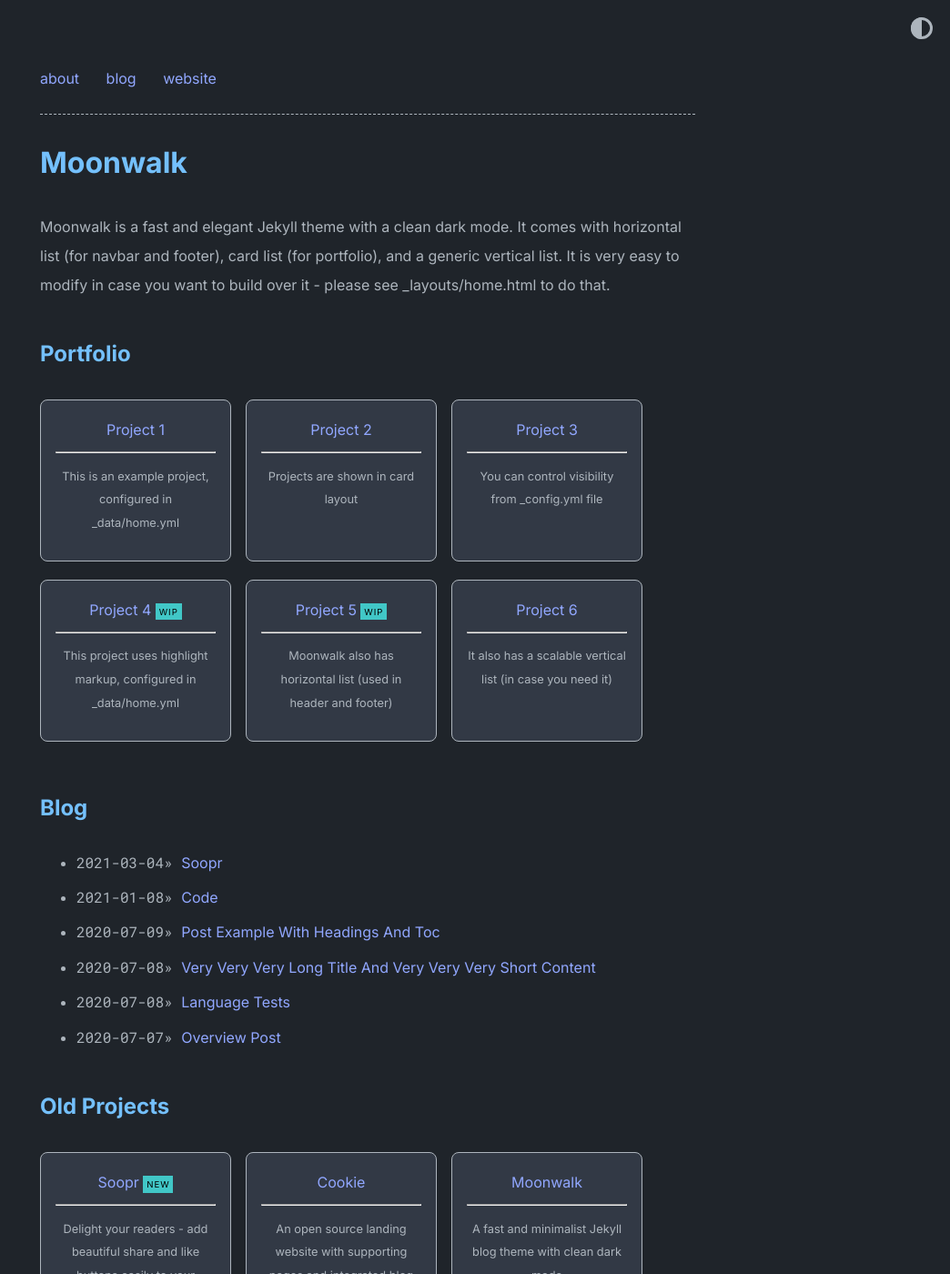
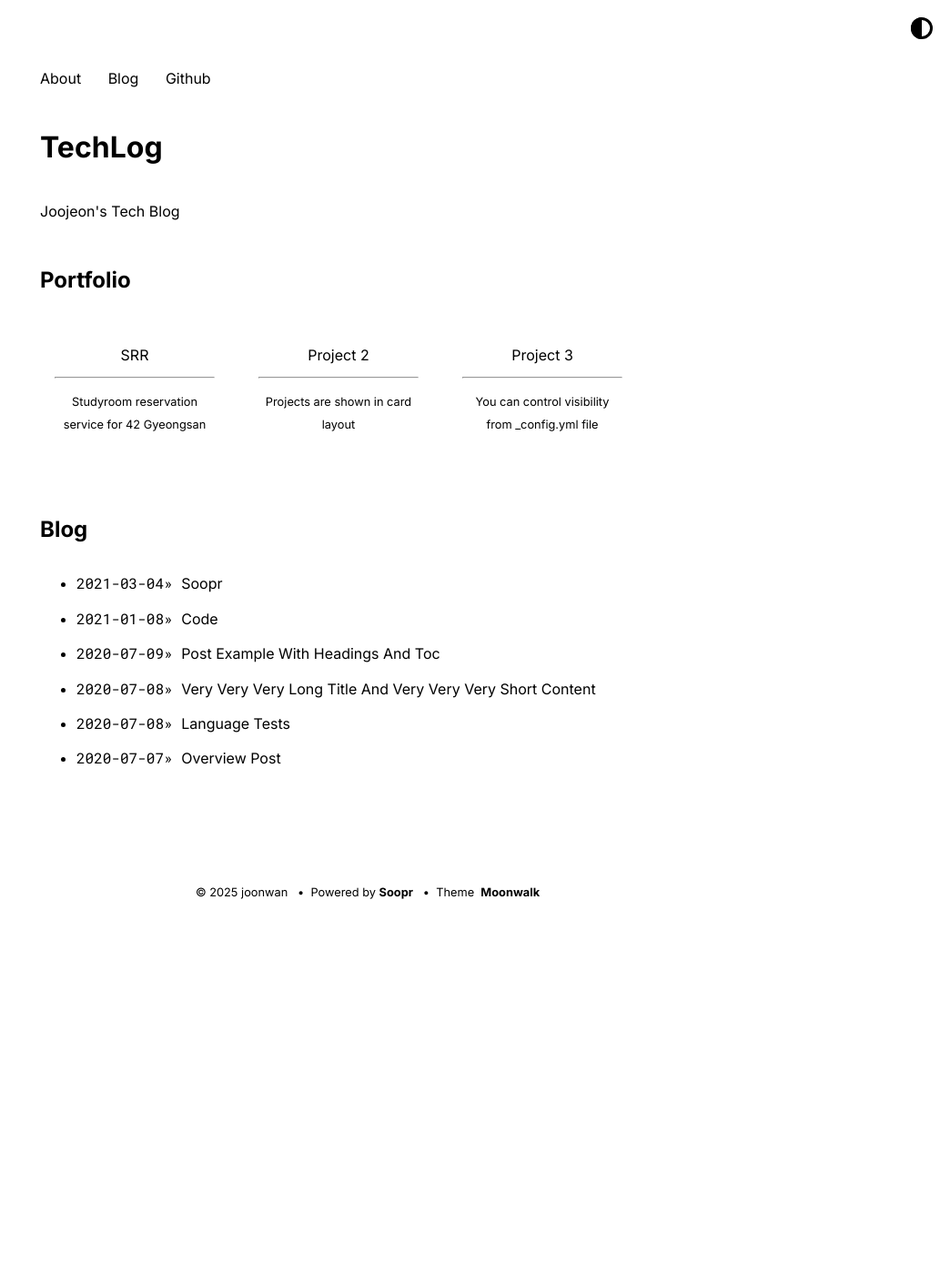
Before and after one commit to joonwan/joonwan.github.io, a Jekyll site: the page built from index.md, in a window 1280 px wide and 1400 px high. Shown: the whole window at 91% size, without its empty margins (236-1280 px from the left). Built offline with Jekyll 4.4.1, drawn with Linux system fonts in a browser that asks for light colours; some of the changed text lies outside the part shown.

Commit message:
fix: url

```diff
--- a/_config.yml
+++ b/_config.yml
@@ -1,22 +1,22 @@
-title: Moonwalk
-author: Abhinav Saxena
+title: TechLog
+author: joonwan
 url: https://joonwan.github.io # root address of the site
 description: > # description of the site (multiple lines allowed)
-  Moonwalk is a fast and elegant Jekyll theme with a clean dark mode. It comes with horizontal list (for navbar and footer), card list (for portfolio), and a generic vertical list. It is very easy to modify in case you want to build over it - please see _layouts/home.html to do that.
+  Joojeon's Tech Blog
 
 permalink: /:slug
 
 favicon: "./logo.png" # relative path to site's favicon
 
 twitter:
-    username: abhinav # update or delete this
+    username: joonwan # update or delete this
     card: summary_large_image
 
 #theme: moonwalk # if you are using GitHub Pages, change it to remote_theme: abhinavs/moonwalk
 remote_theme: abhinavs/moonwalk
 
 theme_config:
-  appearance: "dark" # can be "light", "dark" or "auto"
+  appearance: "auto" # can be "light", "dark" or "auto"
   appearance_toggle: true # if appearance can be switched by user
   back_home_text: "home.." # customize text for homepage link in post layout
   date_format: "%Y-%m-%d" # customize how date is formatted
@@ -27,7 +27,7 @@ theme_config:
   # following keys are using to create home layout
   show_projects: true # show projects as cards, add in _data/home.yml
   show_blog: true # show blog posts added in _posts
-  show_old_projects: true # show old projects as cards, add in _data/home.yml
+  show_old_projects: false # show old projects as cards, add in _data/home.yml
   show_misc_list: false # show generic vertical list for misc details, add _data/home.yml
   show_reading_time: true # show number of words and reading time in the blog posts
   show_tags: true # show tags in a blog posts
--- a/_data/home.yml
+++ b/_data/home.yml
@@ -1,17 +1,20 @@
 navbar_entries:
-  - title: about
+  - title: About
     url: about
 
-  - title: blog
+  - title: Blog
     url: blog
 
-  - title: website
-    url: https://www.abhinav.co
+  - title: Github
+    url: https://github.com/joonwan
+
+  # - title: website
+  #   url: https://www.abhinav.co
 
 project_entries:
-  - title: Project 1
+  - title: SRR
     url: overview-post
-    desc: This is an example project, configured in _data/home.yml
+    desc: Studyroom reservation service for 42 Gyeongsan
 
   - title: Project 2
     url: overview-post
@@ -21,19 +24,8 @@ project_entries:
     url: overview-post
     desc: You can control visibility from _config.yml file
 
-  - title: Project 4
-    url: overview-post
-    desc: This project uses highlight markup, configured in _data/home.yml
-    highlight: WIP
 
-  - title: Project 5
-    url: overview-post
-    desc: Moonwalk also has horizontal list (used in header and footer)
-    highlight: WIP
 
-  - title: Project 6
-    url: overview-post
-    desc: It also has a scalable vertical list (in case you need it)
 
 old_project_entries:
   - title: Soopr
@@ -54,17 +46,17 @@ old_project_entries:
     desc: The better people know you, the better they collaborate
 
 footer_entries:
-  - title: abhinav's homepage
-    url: https://www.abhinav.co
+  # - title: abhinav's homepage
+  #   url: https://www.abhinav.co
 
-  - title: twitter
-    url: https://twitter.com/abhinav
+  # - title: twitter
+  #   url: https://twitter.com/abhinav
 
-  - title: github
-    url: https://github.com/abhinavs
+  # - title: github
+  #   url: https://github.com/joonwan
 
-  - title: feed
-    url: feed.xml
+  # - title: feed
+  #   url: feed.xml
 
 misc_entries:
   - title: this is an example vertical list
```
